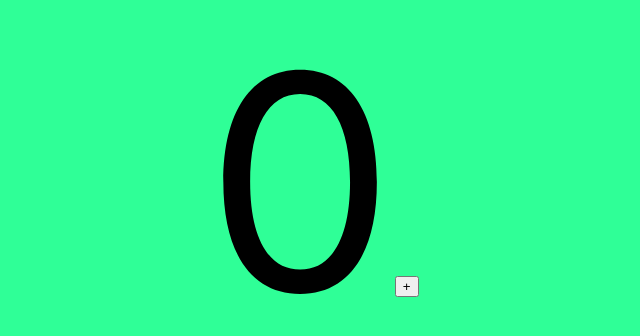
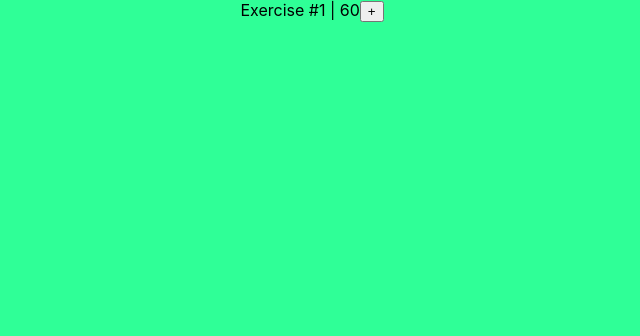
Before and after one commit to agilles1/practice-timer, a React (Create React App) app: page / in a window 1280 px wide. Shown: the top 336 px of the page, without its empty margins (328-968 px from the left). Built offline with nearby package versions, Linux system fonts and the light colour scheme.

Commit message:
Add Props to timer

```diff
--- a/src/App.css
+++ b/src/App.css
@@ -43,5 +43,5 @@ body {
 
 .App {
   text-align: center;
-  font-size: 300px;
+  /* font-size: 300px; */
 }
--- a/src/components/Timer.js
+++ b/src/components/Timer.js
@@ -1,8 +1,8 @@
 import React, { useState } from 'react';
 
-export default function Timer(props) {
+export default function Timer({start, exercise}) {
 
-    const [seconds, setSeconds] = useState(props? 0:props)
+    const [seconds, setSeconds] = useState(start)
 
     function startTimer() {
         const interval = setInterval(() => {
@@ -12,46 +12,10 @@ export default function Timer(props) {
     }
 
     return (
+
         <div>
-            {seconds}
+            {exercise} | {seconds}
             <button onClick={startTimer}>+</button>
         </div>
     )
 }
-
-
-// const Timer = (props) => {
-//     const {initialMinute = 0,initialSeconds = 15} = props;
-//     const [ minutes, setMinutes ] = useState(initialMinute);
-//     const [seconds, setSeconds ] =  useState(initialSeconds);
-
-//     useEffect(()=>{
-//     let myInterval = setInterval(() => {
-//             if (seconds > 0) {
-//                 setSeconds(seconds - 1);
-//             }
-//             if (seconds === 0) {
-//                 if (minutes === 0) {
-//                     clearInterval(myInterval)
-//                 } else {
-//                     setMinutes(minutes - 1);
-//                     setSeconds(59);
-//                 }
-//             }
-//         }, 1000)
-//         return ()=> {
-//             clearInterval(myInterval);
-//           };
-//     });
-
-//     return (
-//         <div>
-//         { minutes === 0 && seconds === 0
-//             ? null
-//             : <h1> {minutes}:{seconds < 10 ?  `0${seconds}` : seconds}</h1>
-//         }
-//         </div>
-//     )
-// }
-
-// export default Timer;
--- a/src/containers/TimerContainer.js
+++ b/src/containers/TimerContainer.js
@@ -5,7 +5,9 @@ class TimerContainer extends Component {
     state = {  }
     render() {
         return (
-            <Timer/>
+            <div>
+                <Timer start={60} exercise={"Exercise #1"} />
+            </div>
         );
     }
 }
```
